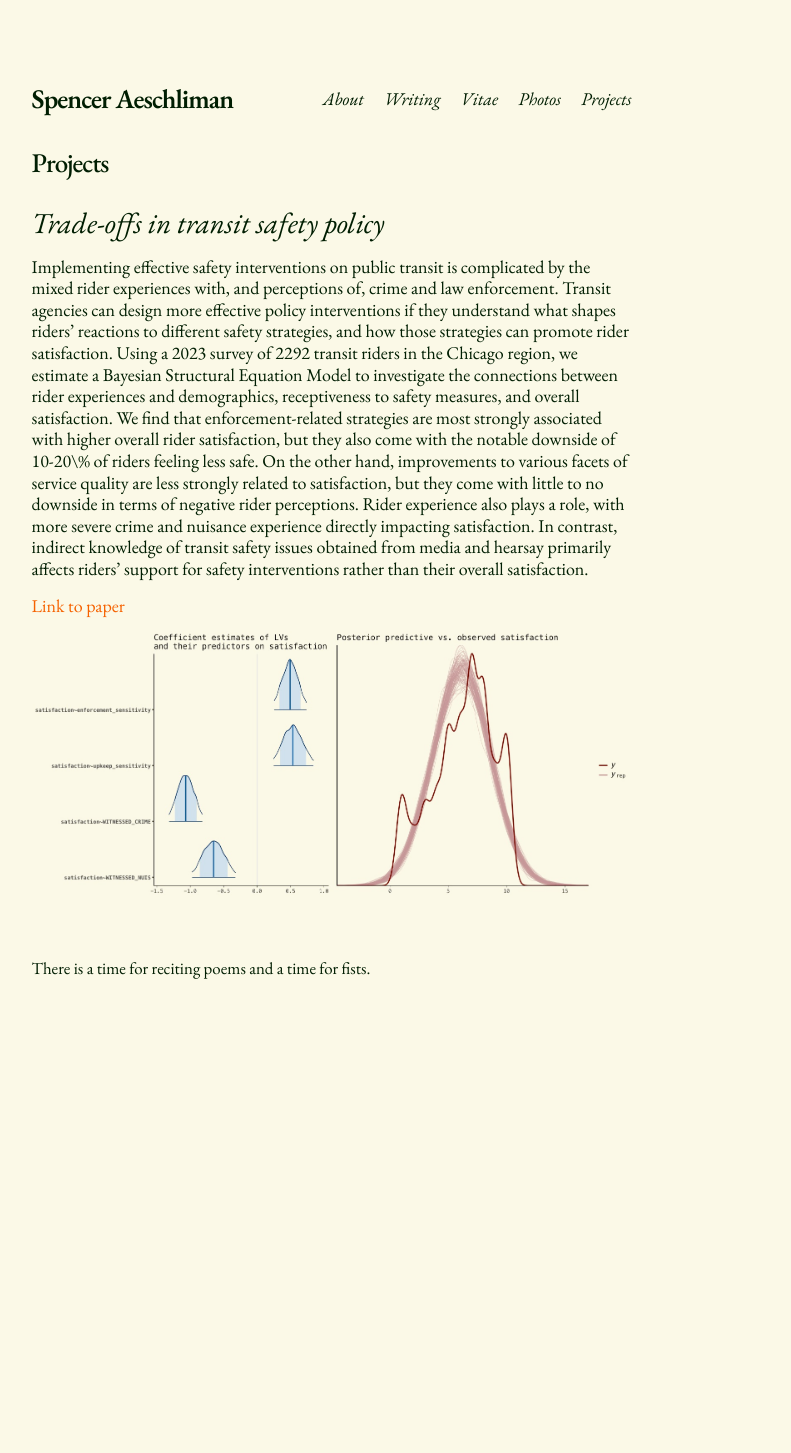
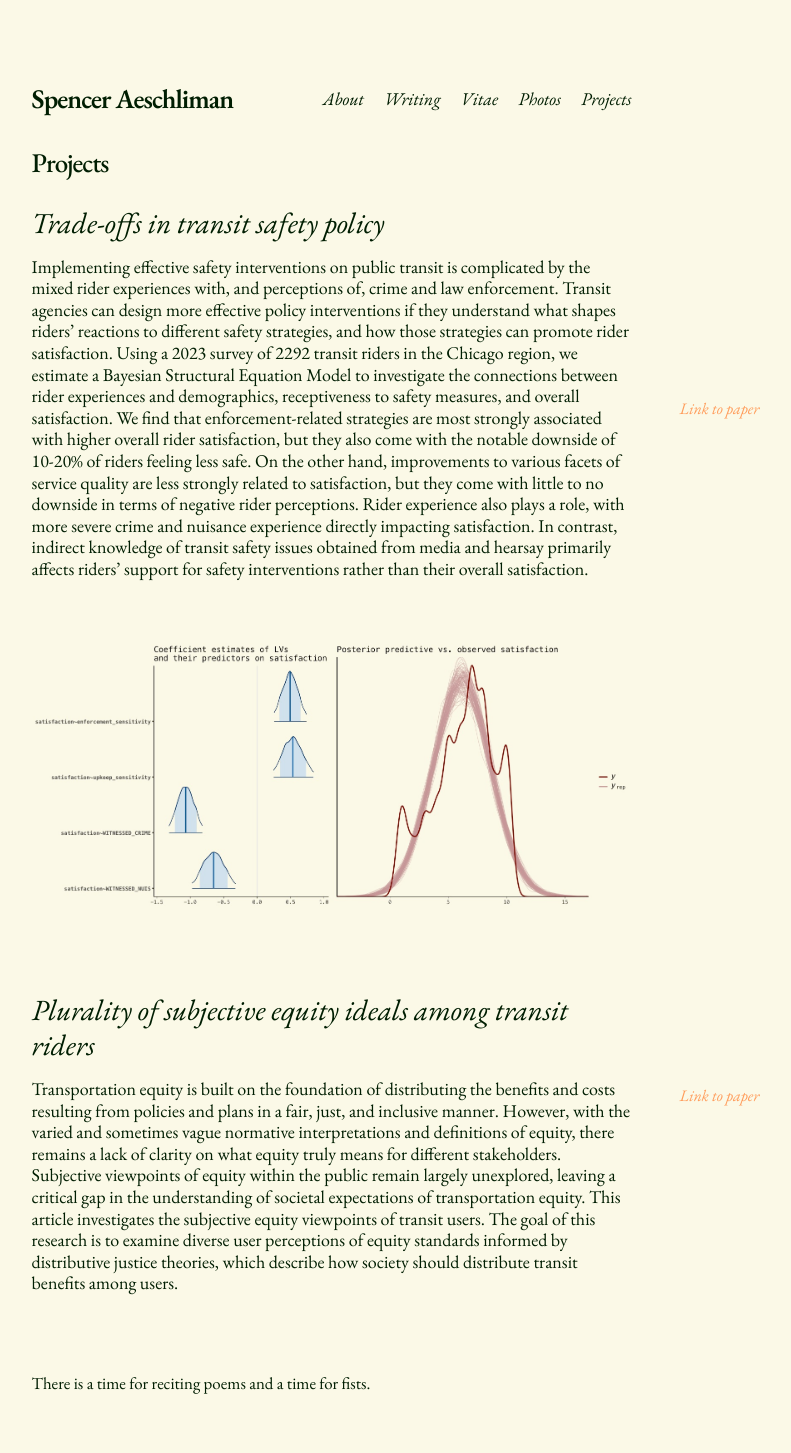
Before and after one commit to s-aeschliman/s-aeschliman.github.io, a Jekyll site: the page built from docs/projects.md, in a window 1280 px wide. Shown: the whole page, without its empty margins (280-1071 px from the left). Built offline with Jekyll 4.4.1, drawn with Linux system fonts in a browser that asks for light colours; some web fonts are replaced; before the commit the page ends 1038 px from its top, so only the background shows below that.

Commit message:
general sidebar

```diff
--- a/docs/_sass/minima/_layout.scss
+++ b/docs/_sass/minima/_layout.scss
@@ -123,7 +123,53 @@
   }
 }
 
+/**
+ * Global sidebar styles
+ */
+.content-container {
+  position: relative;
+  margin-bottom: 3rem;
+}
 
+.content-main {
+  width: 100%;
+  margin-right: 0;
+}
+
+.sidebar {
+  position: absolute;
+  left: calc(100% + 2rem);
+  top: 25%;
+  width: 150px;
+  padding: 1rem;
+}
+
+.sidebar a {
+  color: $brand-color;
+  text-decoration: none;
+  font-size: 1rem;
+  font-style: italic;
+}
+
+.sidebar a:hover {
+  text-decoration: underline;
+}
+
+@include media-query($on-palm) {
+  .sidebar {
+    position: static;
+    left: auto;
+    top: auto;
+    width: auto;
+    margin-top: 1rem;
+  }
+}
+
+.project-image {
+    max-width: 100%;
+    height: auto;
+    margin-top: 3rem;
+}
 
 /**
  * Site footer
--- a/docs/projects.md
+++ b/docs/projects.md
@@ -4,10 +4,32 @@ title: Projects
 order: 3
 ---
 
+<div class="content-container">
+  <div class="content-main" markdown="1">
+
 ### *Trade-offs in transit safety policy*
 
- Implementing effective safety interventions on public transit is complicated by the mixed rider experiences with, and perceptions of, crime and law enforcement. Transit agencies can design more effective policy interventions if they understand what shapes riders' reactions to different safety strategies, and how those strategies can promote rider satisfaction. Using a 2023 survey of 2292 transit riders in the Chicago region, we estimate a Bayesian Structural Equation Model to investigate the connections between rider experiences and demographics, receptiveness to safety measures, and overall satisfaction. We find that enforcement-related strategies are most strongly associated with higher overall rider satisfaction, but they also come with the notable downside of 10-20\% of riders feeling less safe. On the other hand, improvements to various facets of service quality are less strongly related to satisfaction, but they come with little to no downside in terms of negative rider perceptions. Rider experience also plays a role, with more severe crime and nuisance experience directly impacting satisfaction. In contrast, indirect knowledge of transit safety issues obtained from media and hearsay primarily affects riders' support for safety interventions rather than their overall satisfaction.
+Implementing effective safety interventions on public transit is complicated by the mixed rider experiences with, and perceptions of, crime and law enforcement. Transit agencies can design more effective policy interventions if they understand what shapes riders' reactions to different safety strategies, and how those strategies can promote rider satisfaction. Using a 2023 survey of 2292 transit riders in the Chicago region, we estimate a Bayesian Structural Equation Model to investigate the connections between rider experiences and demographics, receptiveness to safety measures, and overall satisfaction. We find that enforcement-related strategies are most strongly associated with higher overall rider satisfaction, but they also come with the notable downside of 10-20% of riders feeling less safe. On the other hand, improvements to various facets of service quality are less strongly related to satisfaction, but they come with little to no downside in terms of negative rider perceptions. Rider experience also plays a role, with more severe crime and nuisance experience directly impacting satisfaction. In contrast, indirect knowledge of transit safety issues obtained from media and hearsay primarily affects riders' support for safety interventions rather than their overall satisfaction.
 
-[Link to paper](https://papers.ssrn.com/sol3/papers.cfm?abstract_id=4989514)
+![sat-pic](assets/images/sat_color.jpeg){: .project-image}
 
-![sat-pic](assets/images/sat_color.jpeg)
+  </div>
+  <div class="sidebar">
+    <a href="https://papers.ssrn.com/sol3/papers.cfm?abstract_id=4989514">Link to paper</a>
+  </div>
+</div>
+
+<br>
+
+<div class="content-container">
+<div class="content-main" markdown="1">
+
+### *Plurality of subjective equity ideals among transit riders*
+
+Transportation equity is built on the foundation of distributing the benefits and costs resulting from policies and plans in a fair, just, and inclusive manner. However, with the varied and sometimes vague normative interpretations and definitions of equity, there remains a lack of clarity on what equity truly means for different stakeholders. Subjective viewpoints of equity within the public remain largely unexplored, leaving a critical gap in the understanding of societal expectations of transportation equity. This article investigates the subjective equity viewpoints of transit users. The goal of this research is to examine diverse user perceptions of equity standards informed by distributive justice theories, which describe how society should distribute transit benefits among users.
+
+</div>
+<div class="sidebar">
+<a href="https://www.sciencedirect.com/science/article/pii/S0967070X25002355?casa_token=st9CqSsatDIAAAAA:Pigyfd0B5wcgMh4tpLiiLIff7A34eBeh3sG2r_V9eALkUHbgHpVWKQtYAwjw08h-vEXICEY">Link to paper</a>
+</div>
+</div>
```
Also changed, not shown: docs/about.markdown (+14 -32 lines), docs/cv.md (+2 -2 lines).
